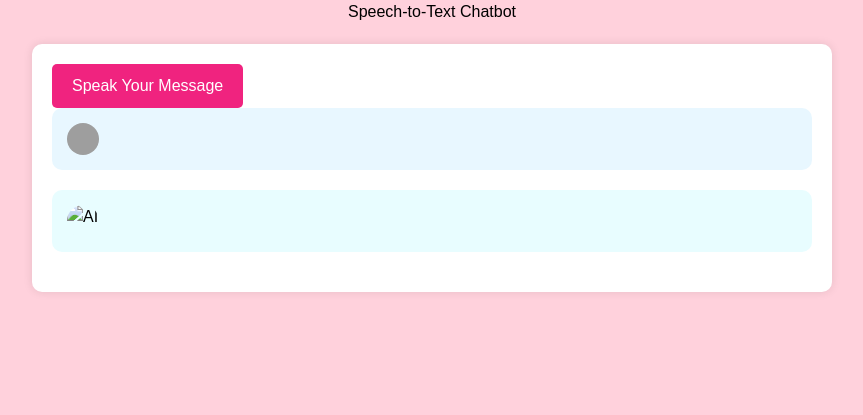
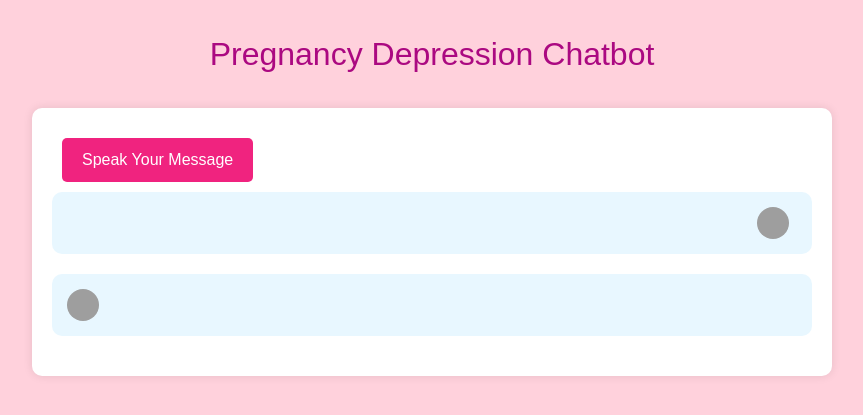
Before and after one commit to barkhaaroraa/MumCare, a Flask app: page / in a window 1280 px wide. Shown: the top 415 px of the page, without its empty margins (208-1071 px from the left). Run offline with Flask 3, Linux system fonts and the light colour scheme; grey boxes are pictures that could not be loaded.

Commit message:
chatbot improve ui

```diff
--- a/static/style.css
+++ b/static/style.css
@@ -1,47 +1,49 @@
 body {
 	font-family: Arial, sans-serif;
-	/* background-color: #f0f0f0; */
-	background-color: #FFD1DC;;
+	background-color: #FFD1DC;
 	margin: 0;
 	padding: 0;
+	align-items:center;
+	justify-content:center;
   }
-
   h1 {
 	text-align: center;
+	color: #ab0981;
+	font-size: 32px;
+	margin:30px;
   }
-
   #chat-container {
-	max-width: 600px;
+	max-width: 800px;
 	margin: 20px auto;
 	padding: 20px;
 	background-color: #fff;
 	border-radius: 10px;
 	box-shadow: 0 0 10px rgba(0, 0, 0, 0.1);
   }
-
-  #user-container {
-	background-color: #e5f3ff;
-	padding: 10px;
-	margin-bottom: 10px;
-	border-radius: 5px;
+  .user-response {
+	background-color: #e8f7ff;
+	padding: 15px;
+	margin-bottom: 20px;
+	border-radius: 10px;
   }
-
-  #response-container {
-	background-color: #f5f5f5;
-	padding: 10px;
-	margin-bottom: 10px;
-	border-radius: 5px;
+  .user-response img {
+	margin-left: auto;
   }
-
+  .ai-response {
+	background-color: #e8f7ff;
+	padding: 15px;
+	margin-bottom: 20px;
+	border-radius: 10px;
+  }
   #speak-btn {
-	background-color: #007bff;
+	background-color: #F0237F;
 	color: #fff;
 	border: none;
 	padding: 10px 20px;
 	border-radius: 5px;
 	cursor: pointer;
+	margin:10px;
   }
-
   #speak-btn:hover {
 	background-color: #0056b3;
   }
--- a/templates/chat.html
+++ b/templates/chat.html
@@ -3,53 +3,12 @@
 <head>
   <meta charset="UTF-8">
   <meta name="viewport" content="width=device-width, initial-scale=1.0">
-  <title>Speech-to-Text Chatbot</title>
+  <title>Pregnancy Depression Chatbot</title>
   <link rel="stylesheet" href="https://cdn.jsdelivr.net/npm/tailwindcss@2.2.19/dist/tailwind.min.css">
-  <style>
-    body {
-      font-family: Arial, sans-serif;
-      background-color: #FFD1DC;
-      margin: 0;
-      padding: 0;
-    }
-    h1 {
-      text-align: center;
-    }
-    #chat-container {
-      max-width: 800px;
-      margin: 20px auto;
-      padding: 20px;
-      background-color: #fff;
-      border-radius: 10px;
-      box-shadow: 0 0 10px rgba(0, 0, 0, 0.1);
-    }
-    .user-response {
-      background-color: #e8f7ff;
-      padding: 15px;
-      margin-bottom: 20px;
-      border-radius: 10px;
-    }
-    .ai-response {
-      background-color: #E8FDFF;
-      padding: 15px;
-      margin-bottom: 20px;
-      border-radius: 10px;
-    }
-    #speak-btn {
-      background-color: #F0237F;
-      color: #fff;
-      border: none;
-      padding: 10px 20px;
-      border-radius: 5px;
-      cursor: pointer;
-    }
-    #speak-btn:hover {
-      background-color: #0056b3;
-    }
-  </style>
+  <link rel="stylesheet" href="../static/style.css">
 </head>
 <body>
-  <h1>Speech-to-Text Chatbot</h1>
+  <h1>Pregnancy Depression Chatbot</h1>
   <div id="chat-container">
     <button id="speak-btn">Speak Your Message</button>
     <div class="user-response flex items-center">
@@ -57,7 +16,7 @@
       <div id="user-container"></div>
     </div>
     <div class="ai-response flex items-center">
-      <img src="" alt="AI Avatar" class="h-8 w-8 rounded-full mr-2">
+      <img src="https://img.freepik.com/premium-photo/female-robot-with-blue-eyes-white-headdress_812426-22921.jpg" alt="AI Avatar" class="h-8 w-8 rounded-full mr-2">
       <div id="response-container"></div>
     </div>
   </div>
```
